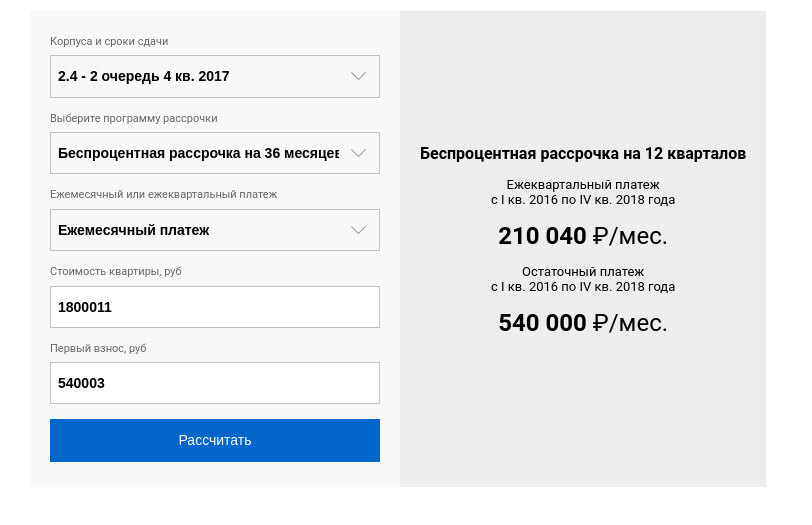
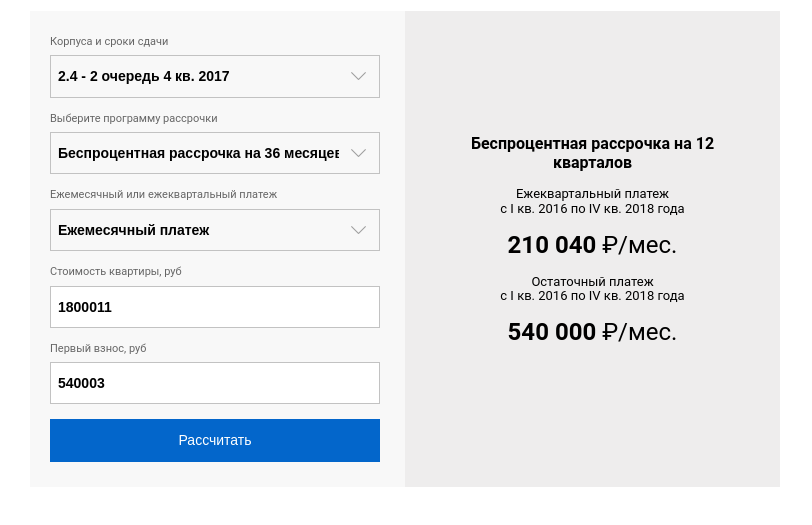
Before and after one commit to ElKry/trend-calc, a plain HTML site: page index.html in a window 1280 px wide. Shown: the part 89-614 px from the top of the page, without its empty margins (0-812 px from the left). Drawn offline with Linux system fonts and the light colour scheme.

```diff
--- a/style.css
+++ b/style.css
@@ -10,7 +10,6 @@ h1 {
 
 .container {
 	display: flex;
-	width: 745px;
 	box-sizing: border-box;
 }
 
@@ -18,6 +17,7 @@ h1 {
 	display: inline-flex;
 	padding: 25px 20px;
 	box-sizing: border-box;
+	width: 375px;
 }
 
 div.form-wrap {
@@ -28,6 +28,7 @@ div.info-wrap {
 	background-color: #eeeded;
 	align-items: center;
 	text-align: center;
+	padding: 0 40px;
 }
 
 div.info-block > div {
```
Also changed, not shown: common.js (+26 -0 lines).
